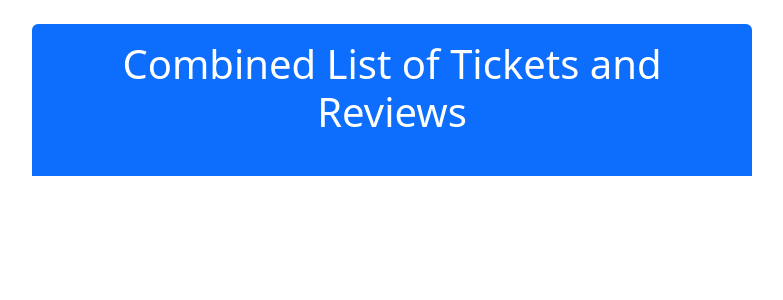
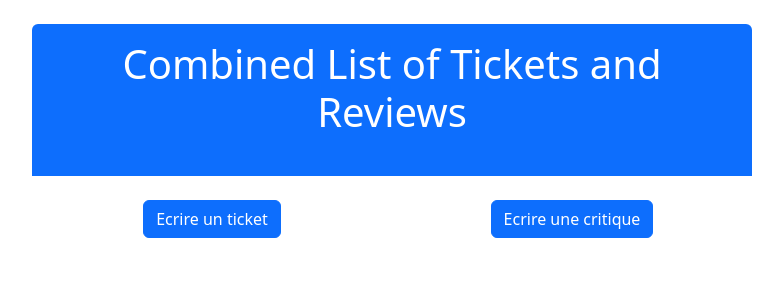
Before and after one commit to ChangayaMusic/LITRevu, a Django app: page /litreviews/reviews/ in a window 1280 px wide. Shown: the part 56-356 px from the top of the page, without its empty margins (248-1031 px from the left). Run offline with Django 4.2, Linux system fonts and the light colour scheme.

Commit message:
combined list button fixed response fixed working on combined list presentation

```diff
--- a/reviews/forms.py
+++ b/reviews/forms.py
@@ -7,9 +7,6 @@
         model = BookReviewTicket
         fields = ['book_title', 'book_author', 'text', 'book_image']
 
-# forms.py
-
-
 class BookReviewForm(forms.ModelForm):
     class Meta:
         model = BookReview
--- a/reviews/models.py
+++ b/reviews/models.py
@@ -25,6 +25,7 @@
     book_author = models.CharField(max_length=255)
     text = models.TextField()
     book_image = models.ImageField(upload_to=book_image_path)
+
 
     def __str__(self):
         return self.book_title
--- a/reviews/views.py
+++ b/reviews/views.py
@@ -155,29 +155,28 @@
     return render(request, 'manage_followers.html', {'following': following, 'followers': followers})
 
 def response_review(request, ticket_id):
-    # Récupérer l'objet Ticket en fonction de l'ID
     ticket = get_object_or_404(BookReviewTicket, pk=ticket_id)
+    print(ticket.id)
 
     if request.method == 'POST':
-        # Si le formulaire est soumis, traiter les données du formulaire
         form = BookReviewForm(request.POST)
         if form.is_valid():
-            # Si le formulaire est valide, enregistrez la critique associée au ticket
             review = form.save(commit=False)
-            review.author = request.user  # Vous devrez peut-être ajuster cela en fonction de la manière dont vous gérez les auteurs
+            review.author = request.user
+            print(review.author)
             review.ticket = ticket
+
             review.save()
-
-            # Enregistrez le message flash de succès
             messages.success(request, 'Votre critique a été enregistrée avec succès.')
-
-            # Redirigez l'utilisateur vers une page de confirmation ou ailleurs
-            return redirect('ticket_detail', ticket_id=ticket_id)
+            return redirect('ticket_confirmation')
+        else:
+            # Handle form validation errors
+            for field, errors in form.errors.items():
+                for error in errors:
+                    messages.error(request, f'Error in {field}: {error}')
     else:
-        # Si c'est une requête GET, affichez le formulaire vide
         form = BookReviewForm()
 
-    # Affichez la page de réponse avec le formulaire
     return render(request, 'response_review.html', {'form': form, 'ticket': ticket})
 
 
--- a/templates/combined_list.html
+++ b/templates/combined_list.html
@@ -8,19 +8,34 @@
                 <h1 class="text-center text-white mb-4">Combined List of Tickets and Reviews</h1>
             </div>
 
+            <div class="d-flex justify-content-center mt-4">
+                <div class="container text-center">
+                    <a href="{% url 'create_ticket' %}" class="btn btn-primary">Ecrire un ticket</a>
+                </div>
+
+                <div class="container text-center">
+                    <a href="{% url 'create_book_review' %}" class="btn btn-primary">Ecrire une critique</a>
+                </div>
+            </div>
+
             <ul class="list-group mt-4">
                 {% for item in combined_list %}
                     <li class="list-group-item border border-3">
                         <div>
                             {% if item.book_title %}
-                                <h2><strong>{{ item.book_title }}</strong></h2>
-                                <p>Author: {{ item.book_author }}</p>
+                                <h2><strong>Ticket de {{ item.book_title }}</strong></h2>
+                                <p>Auteur: {{ item.book_author }}</p>
+                            {% else %}
+                                <h2><strong>Review de {{ item.ticket.book_title }}</strong></h2>
+                                <p>Auteur: {{ item.ticket.book_author }}</p>
                             {% endif %}
                             <p>Date: {{ item.date }}</p>
                             {% if item.text %}
                                 <div class="border rounded bg-light p-3">
                                     <p>{{ item.text }}</p>
-                                    <p>Posted by: {{ item.user.username }}</p>
+                                    <p>Posted by: {% if item.user.username %}{{ item.user.username }}{% else %}{{ item.author }}{% endif %}</p>
+
+
                                 </div>
                             {% endif %}
                             {% if item.rating %}
@@ -29,12 +44,14 @@
                         </div>
                         <div class="float-right">
                             {% if item.book_image %}
-                                <img src="{{ item.book_image.url }}" alt="Book Image" class="img-fluid" style="max-width: 150px;">
+                                <img src="{{ item.book_image.url }}" alt="Book Image" class="img-fluid mt-3" style="max-width: 150px;">
                             {% endif %}
+
                         </div>
                         <div class="text-center mt-3">
-                            {% if not item.book_title and not item.has_review %} {# Utilisez un attribut "has_review" pour vérifier si le ticket a déjà une critique #}
-                                <a href="{% url 'response_review' item.id %}" class="btn btn-primary">Response</a>
+
+                            {% if item.user and not item.bookreview_set.all %}
+                                <a href="{% url 'response_review' item.id %}" class="btn btn-primary">Répondre</a>
                             {% endif %}
                         </div>
                     </li>
--- a/templates/response_review.html
+++ b/templates/response_review.html
@@ -28,7 +28,8 @@
             </div>
             <div class="form-group">
               <label for="rating">Note :</label>
-              <select id="rating" name "rating" class="form-control" required>
+              <select id="rating" name="rating" class="form-control" required>
+
                 <option value="1">1</option>
                 <option value="2">2</option>
                 <option value="3">3</option>
```
Also changed, not shown: templates/ticket_confirmation.html (+17 -4 lines).
